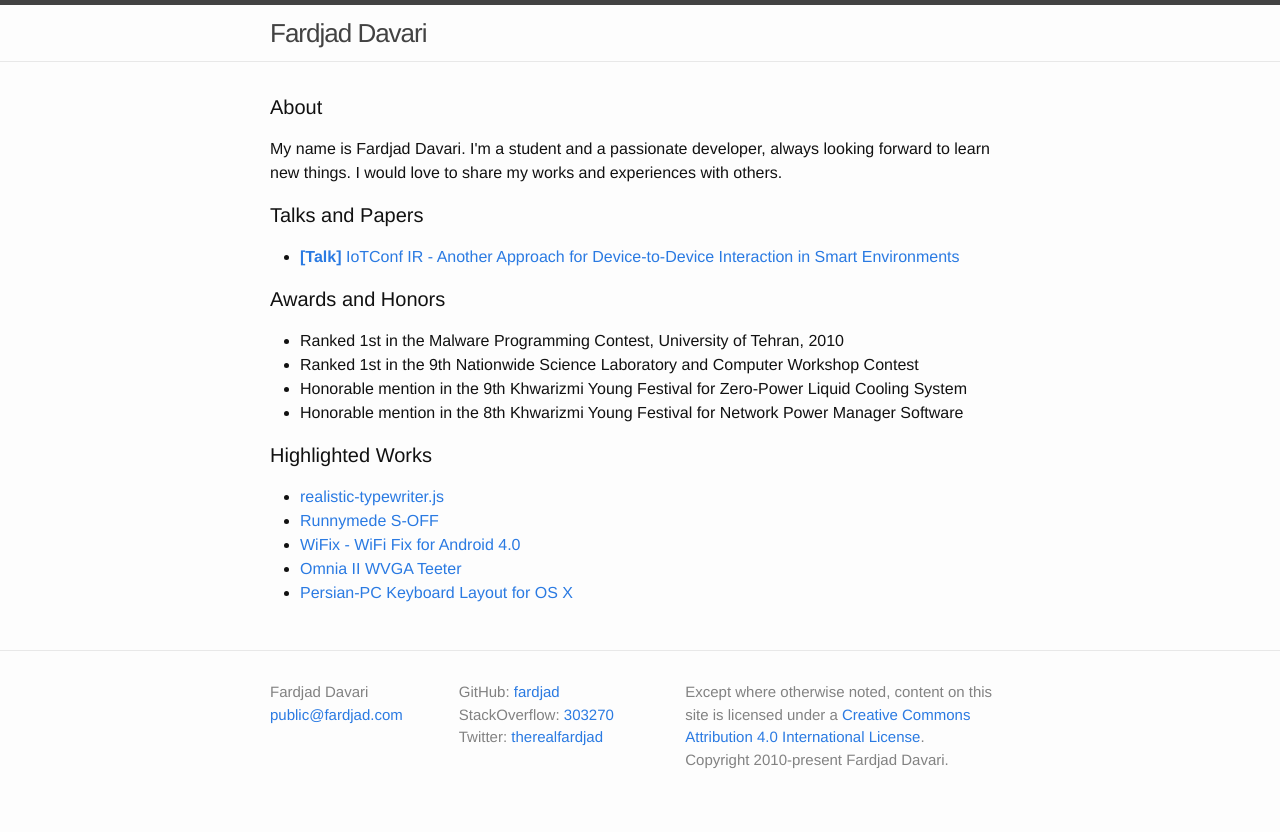
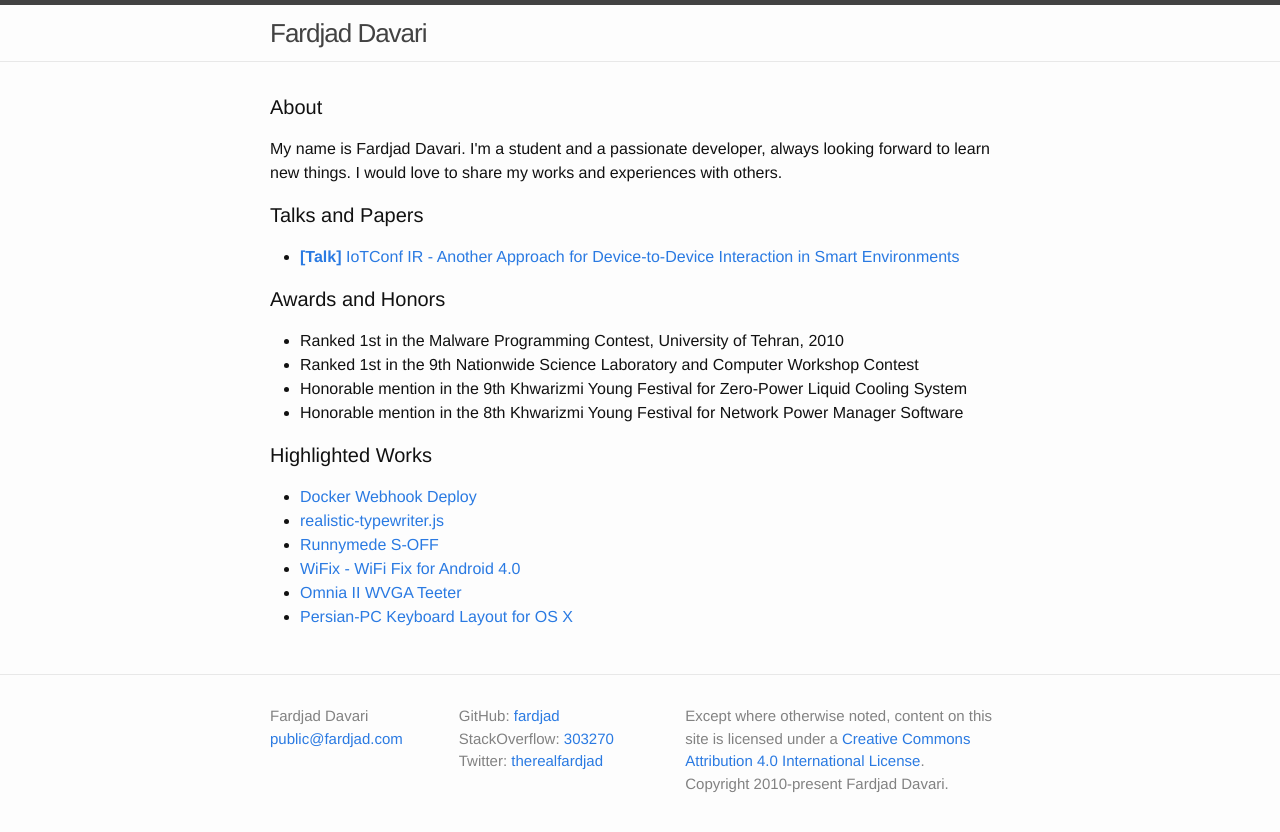
Before and after one commit to fardjad/fardjad.github.io, a Jekyll site: the page built from index.html, in a window 1280 px wide. Shown: the top 832 px of the page. Built offline with Jekyll 4.4.1, drawn with Linux system fonts in a browser that asks for light colours.

Commit message:
Add Docker Webhook Deploy

```diff
--- a/_includes/highlighted-works.html
+++ b/_includes/highlighted-works.html
@@ -1,6 +1,7 @@
 <div id="highlighted-works">
   <h1 class="page-heading">Highlighted Works</h1>
   <ul>
+    <li><a href="https://github.com/fardjad/docker-webhook-deploy">Docker Webhook Deploy</a></li>
     <li><a href="https://github.com/fardjad/realistic-typewriter.js">realistic-typewriter.js</a></li>
     <li><a href="http://forum.xda-developers.com/showthread.php?t=1663344">Runnymede S-OFF</a></li>
     <li><a href="https://forum.xda-developers.com/showthread.php?p=21406675">WiFix - WiFi Fix for Android 4.0</a></li>
```
